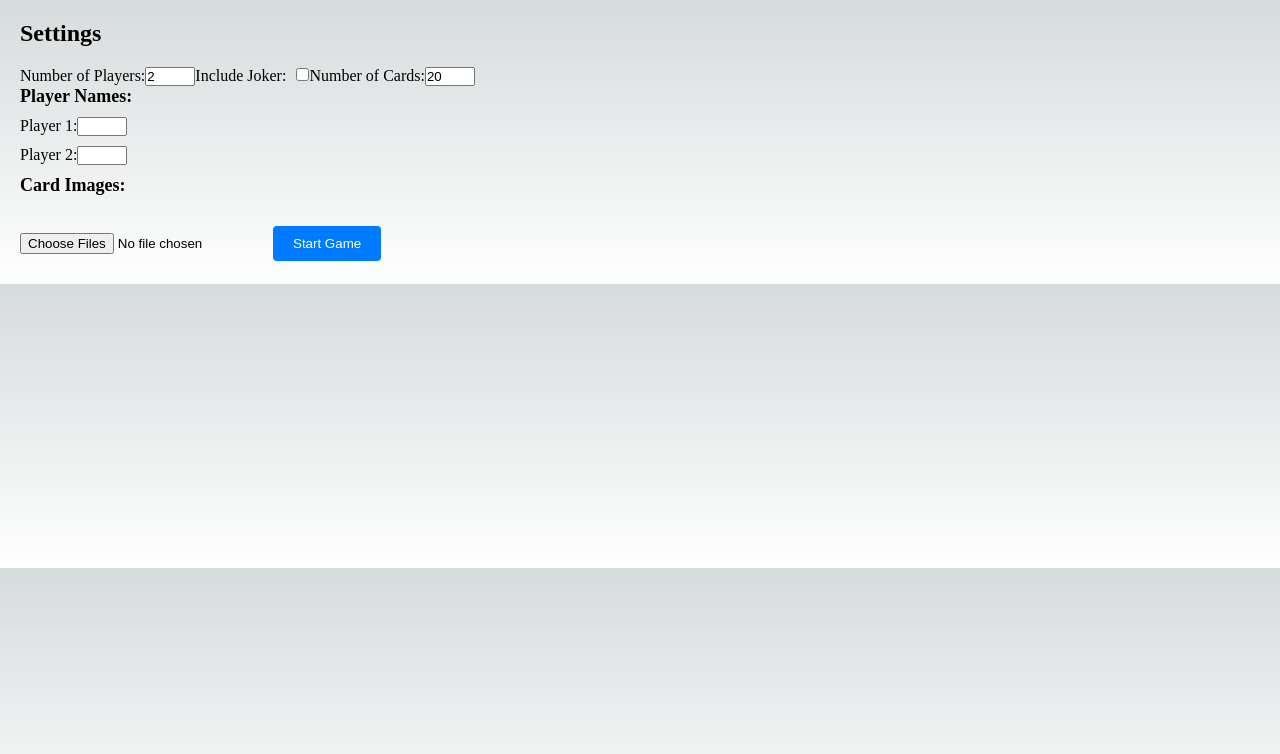
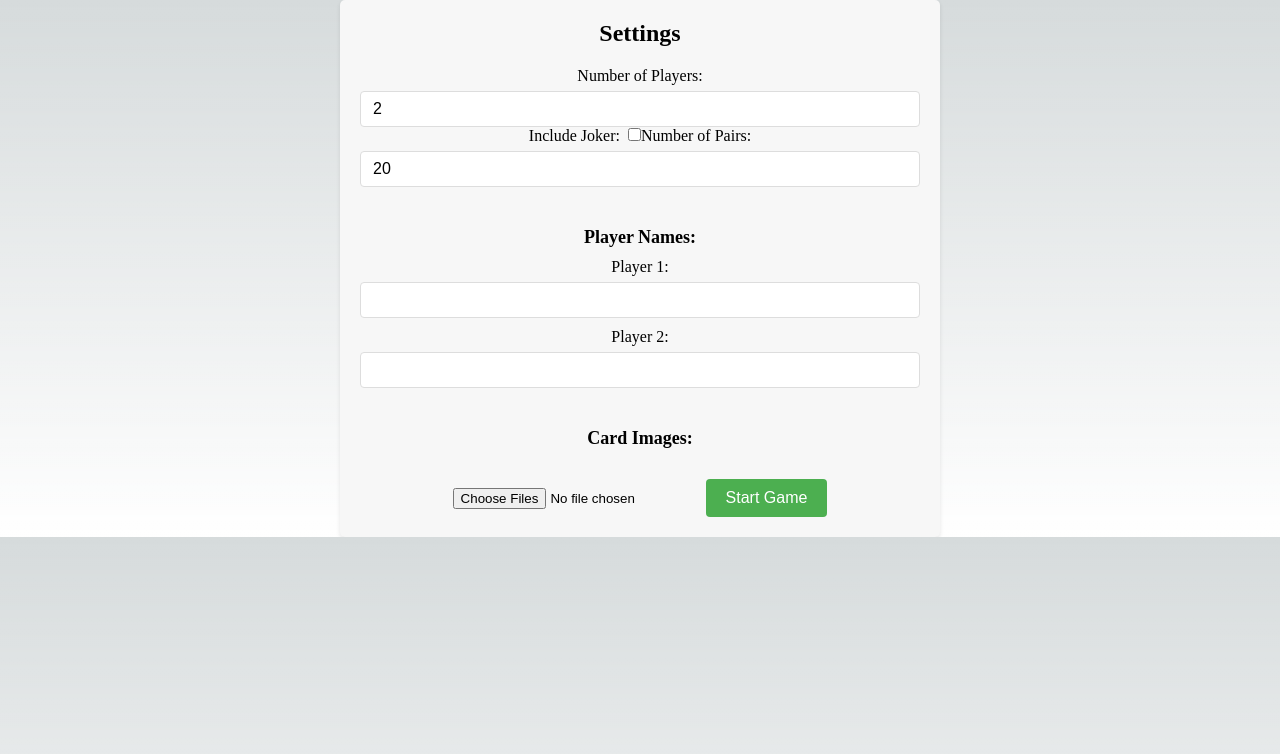
Before and after one commit to kobanagc/concentration-app, a Next.js app in the folder src/: page /config in a window 1280 px wide. Shown: the top 754 px of the page. Built offline with nearby package versions, Linux system fonts and the light colour scheme.

Commit message:
🐛 Fix bugs

```diff
--- a/src/pages/config.tsx
+++ b/src/pages/config.tsx
@@ -1,6 +1,6 @@
-import Head from 'next/head'
-import styles from '@/styles/Config.module.css'
-
+import Head from 'next/head';
+import { useRouter } from 'next/router';
+import styles from '@/styles/Config.module.css';
 import { useState } from 'react';
 
 const Config = () => {
@@ -9,6 +9,7 @@ const Config = () => {
   const [numCards, setNumCards] = useState(20);
   const [playerNames, setPlayerNames] = useState<string[]>(Array(numPlayers).fill(''));
   const [selectedImages, setSelectedImages] = useState<File[]>([]);
+  const router = useRouter();
 
   const handleNumPlayersChange = (event: React.ChangeEvent<HTMLInputElement>) => {
     const value = parseInt(event.target.value);
@@ -35,7 +36,16 @@ const Config = () => {
 
   const handleSubmit = (event: React.FormEvent) => {
     event.preventDefault();
-    // フォームのデータを使用してプレイ画面に遷移する処理を追加
+    // プレイ画面に遷移する処理を追加
+    const formData = {
+      numPlayers,
+      includeJoker,
+      numCards,
+      playerNames,
+      selectedImages,
+    };
+    localStorage.setItem('gameData', JSON.stringify(formData));
+    router.push('/game');
   };
 
   return (
@@ -50,17 +60,35 @@ const Config = () => {
         <form onSubmit={handleSubmit}>
           <label>
             Number of Players:
-            <input type="number" value={numPlayers} onChange={handleNumPlayersChange} min="2" max="10" className={styles.input} />
+            <input
+              type="number"
+              value={numPlayers}
+              onChange={handleNumPlayersChange}
+              min="2"
+              max="10"
+              className={styles.input}
+            />
           </label>
 
           <label>
             Include Joker:
-            <input type="checkbox" checked={includeJoker} onChange={() => setIncludeJoker(!includeJoker)} className={styles.checkbox} />
+            <input
+              type="checkbox"
+              checked={includeJoker}
+              onChange={() => setIncludeJoker(!includeJoker)}
+              className={styles.checkbox}
+            />
           </label>
 
           <label>
-            Number of Cards:
-            <input type="number" value={numCards} onChange={(event) => setNumCards(parseInt(event.target.value))} min="10" className={styles.input} />
+            Number of Pairs:
+            <input
+              type="number"
+              value={numCards}
+              onChange={(event) => setNumCards(parseInt(event.target.value))}
+              min="10"
+              className={styles.input}
+            />
           </label>
 
           <h2 className={styles.subtitle}>Player Names:</h2>
@@ -78,9 +106,17 @@ const Config = () => {
           ))}
 
           <h2 className={styles.subtitle}>Card Images:</h2>
-          <input type="file" accept="image/*" multiple onChange={handleImageUpload} className={styles.fileInput} />
+          <input
+            type="file"
+            accept="image/*"
+            multiple
+            onChange={handleImageUpload}
+            className={styles.fileInput}
+          />
 
-          <button type="submit" className={styles.button}>Start Game</button>
+          <button type="submit" className={styles.button}>
+            Start Game
+          </button>
         </form>
       </div>
     </>
--- a/src/styles/Config.module.css
+++ b/src/styles/Config.module.css
@@ -1,5 +1,11 @@
 .settings {
+  max-width: 600px;
+  margin: 0 auto;
   padding: 20px;
+  text-align: center;
+  background-color: #f7f7f7;
+  border-radius: 5px;
+  box-shadow: 0px 2px 4px rgba(0, 0, 0, 0.1);
 }
 
 .title {
@@ -9,6 +15,7 @@
 
 .subtitle {
   font-size: 18px;
+  margin-top: 40px;
   margin-bottom: 10px;
 }
 
@@ -18,27 +25,34 @@
 }
 
 .input {
-  width: 50px;
+  width: 100%;
+  padding: 8px 12px;
+  font-size: 16px;
+  border: 1px solid #ddd;
+  border-radius: 4px;
+  margin-top: 6px;
 }
 
 .checkbox {
-  margin-left: 10px;
+  margin-left: 8px;
 }
 
 .fileInput {
-  margin-bottom: 10px;
+  margin-top: 6px;
 }
 
 .button {
-  margin-top: 20px;
+  display: inline-block;
   padding: 10px 20px;
-  background-color: #007bff;
+  font-size: 16px;
+  background-color: #4caf50;
   color: #fff;
   border: none;
   border-radius: 4px;
   cursor: pointer;
+  margin-top: 20px;
 }
 
 .button:hover {
-  background-color: #0056b3;
+  background-color: #45a049;
 }
```
